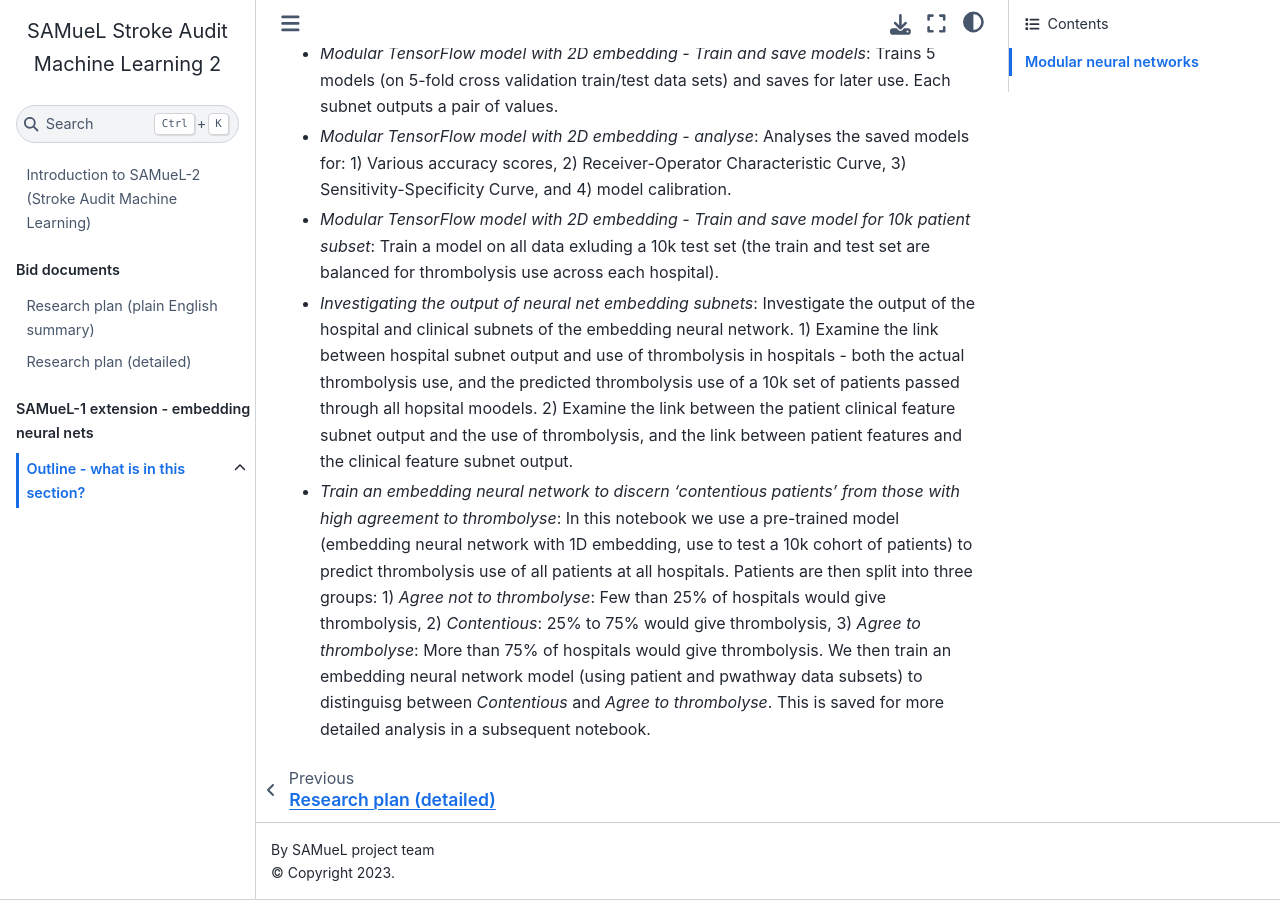
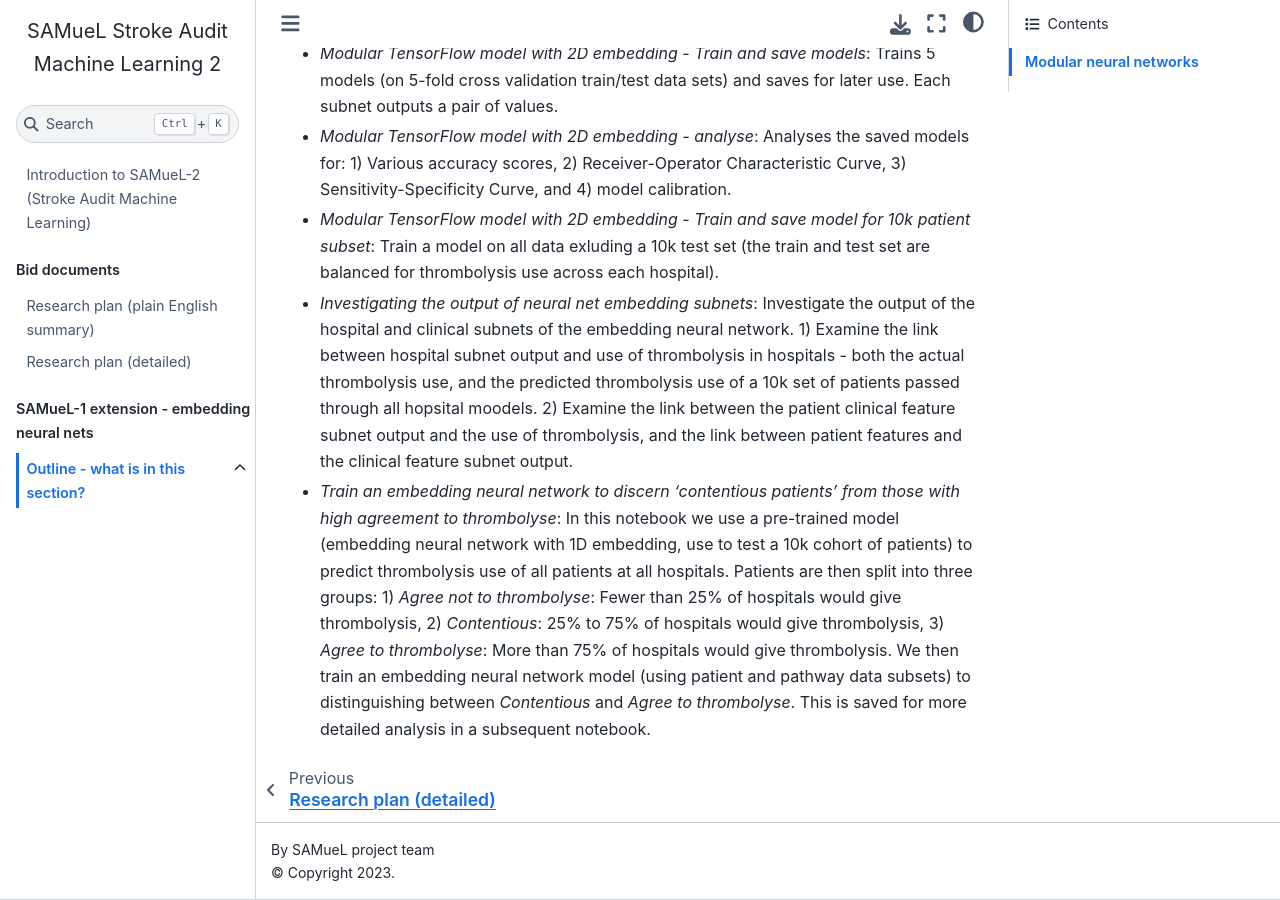
Before and after one commit to samuel-book/samuel-2, a Jupyter Book: the page built from samuel_1/neural_net/outline.md, in a window 1280 px wide and 900 px high, scrolled down 960 px. Built offline with Jupyter Book 1.0.4 settings and Sphinx 7.4.7 and the Sphinx Book theme 1.1.4, drawn with Linux system fonts in a browser that asks for light colours; pages that are not in the unit, such as notebooks, are missing from menus.

Commit message:
Typo corrections

```diff
--- a/samuel_1/neural_net/outline.md
+++ b/samuel_1/neural_net/outline.md
@@ -24,4 +24,4 @@ The notebooks are:
 
 * *Investigating the output of neural net embedding subnets*:  Investigate the output of the hospital and clinical subnets of the embedding neural network. 1) Examine the link between hospital subnet output and use of thrombolysis in hospitals - both the actual thrombolysis use, and the predicted thrombolysis use of a 10k set of patients passed through all hopsital moodels. 2) Examine the link between the patient clinical feature subnet output and the use of thrombolysis, and the link between patient features and the clinical feature subnet output.
 
-* *Train an embedding neural network to discern 'contentious patients' from those with high agreement to thrombolyse*: In this notebook we use a pre-trained model (embedding neural network with 1D embedding, use to test a 10k cohort of patients) to predict thrombolysis use of all patients at all hospitals. Patients are then split into three groups: 1) *Agree not to thrombolyse*: Few than 25% of hospitals would give thrombolysis, 2) *Contentious*: 25% to 75% would give thrombolysis, 3) *Agree to thrombolyse*: More than 75% of hospitals would give thrombolysis. We then train an embedding neural network model (using patient and pwathway data subsets) to distinguisg between *Contentious* and *Agree to thrombolyse*. This is saved for more detailed analysis in a subsequent notebook.
+* *Train an embedding neural network to discern 'contentious patients' from those with high agreement to thrombolyse*: In this notebook we use a pre-trained model (embedding neural network with 1D embedding, use to test a 10k cohort of patients) to predict thrombolysis use of all patients at all hospitals. Patients are then split into three groups: 1) *Agree not to thrombolyse*: Fewer than 25% of hospitals would give thrombolysis, 2) *Contentious*: 25% to 75% of hospitals would give thrombolysis, 3) *Agree to thrombolyse*: More than 75% of hospitals would give thrombolysis. We then train an embedding neural network model (using patient and pathway data subsets) to distinguishing between *Contentious* and *Agree to thrombolyse*. This is saved for more detailed analysis in a subsequent notebook.
```
Also changed, not shown: 1 other file.
